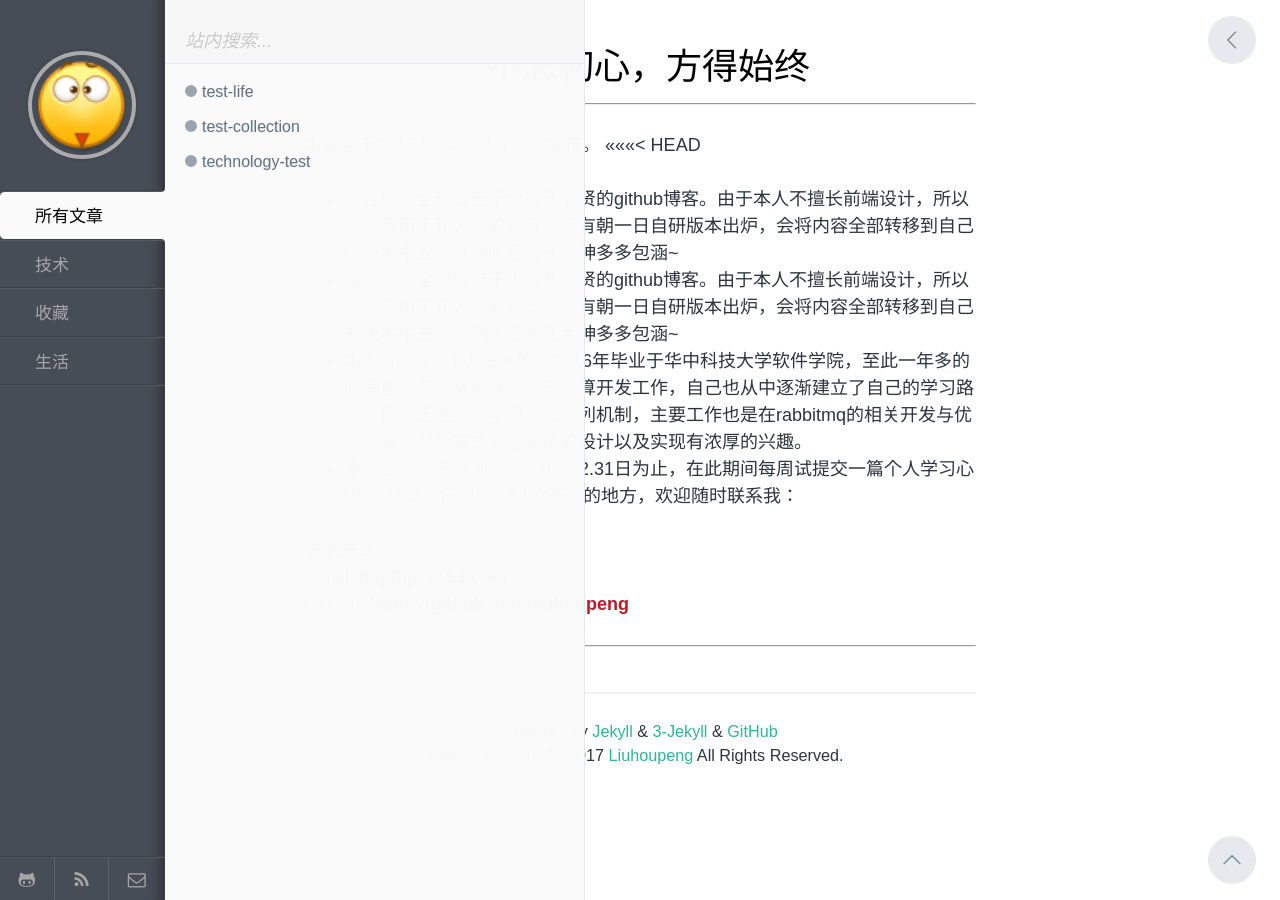
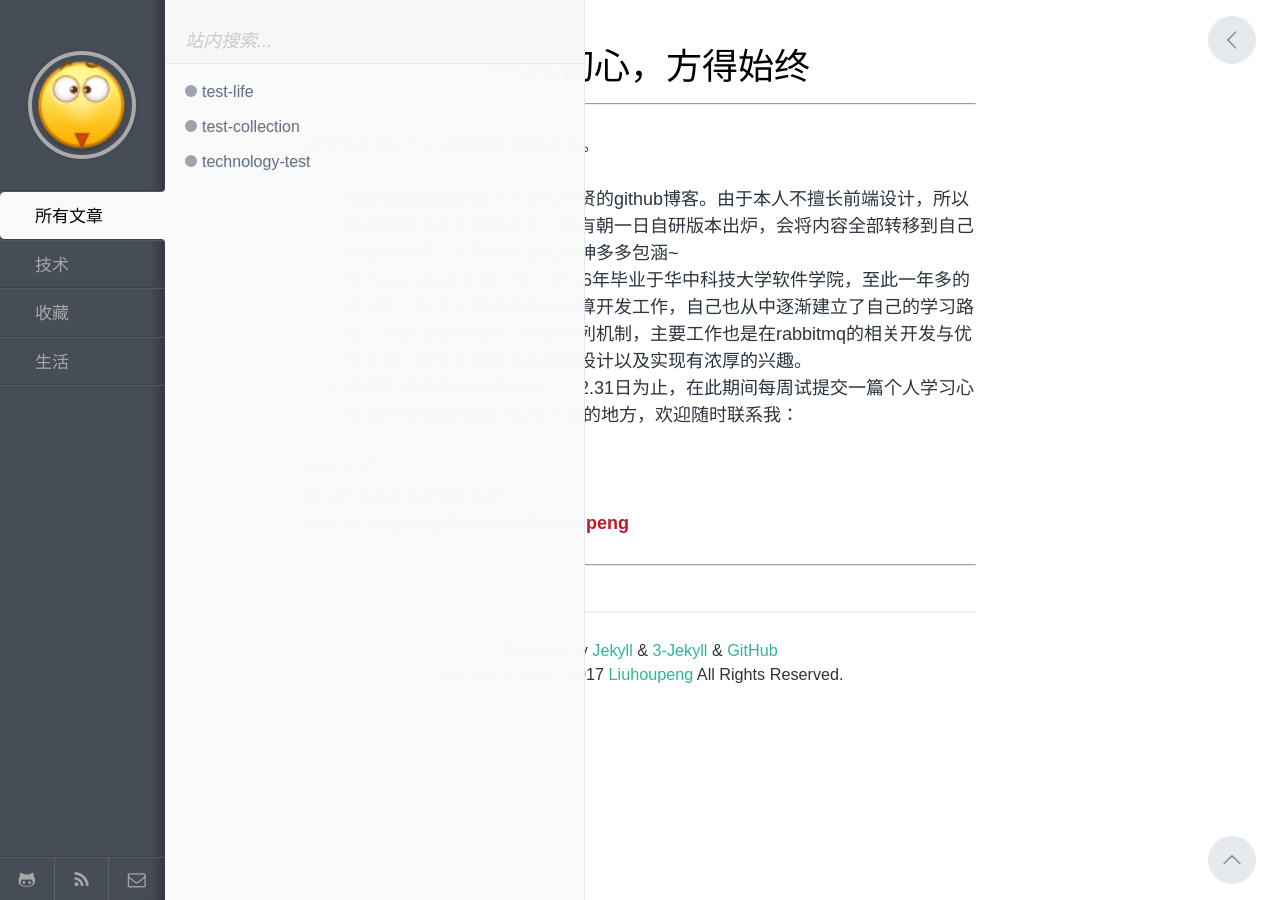
Before and after one commit to liuhoupeng/liuhoupeng.github.io, a Jekyll site: the page built from index.md, in a window 1280 px wide. Built offline with Jekyll 4.4.1, drawn with Linux system fonts in a browser that asks for light colours; comment, search, counter and statistics services are not loaded.

Commit message:
rewrite index.md

```diff
--- a/index.md
+++ b/index.md
@@ -5,8 +5,6 @@ title: 不忘初心，方得始终
 ---
 
 本博客于2017.9.24日起开始试发布。
-<<<<<<< HEAD
-- 博客结构全部取自于大神孔令贤的github博客。由于本人不擅长前端设计，所以暂时借用下孔大神的设计，待有朝一日自研版本出炉，会将内容全部转移到自己的版本中去，这期间还请孔大神多多包涵~
 - 博客结构全部取自于大神孔令贤的github博客。由于本人不擅长前端设计，所以暂时借用下孔大神的设计，待有朝一日自研版本出炉，会将内容全部转移到自己的版本中去，这期间还请孔大神多多包涵~
 - 本人openstack小白一枚，2016年毕业于华中科技大学软件学院，至此一年多的时间里，有幸从事喜欢的云计算开发工作，自己也从中逐渐建立了自己的学习路线。目前正在持续学习消息队列机制，主要工作也是在rabbitmq的相关开发与优化上面。对分布式消息系统的设计以及实现有浓厚的兴趣。
 - 本博客试发布时间约到2017.12.31日为止，在此期间每周试提交一篇个人学习心得
```
Also changed, not shown: 1 other file.
